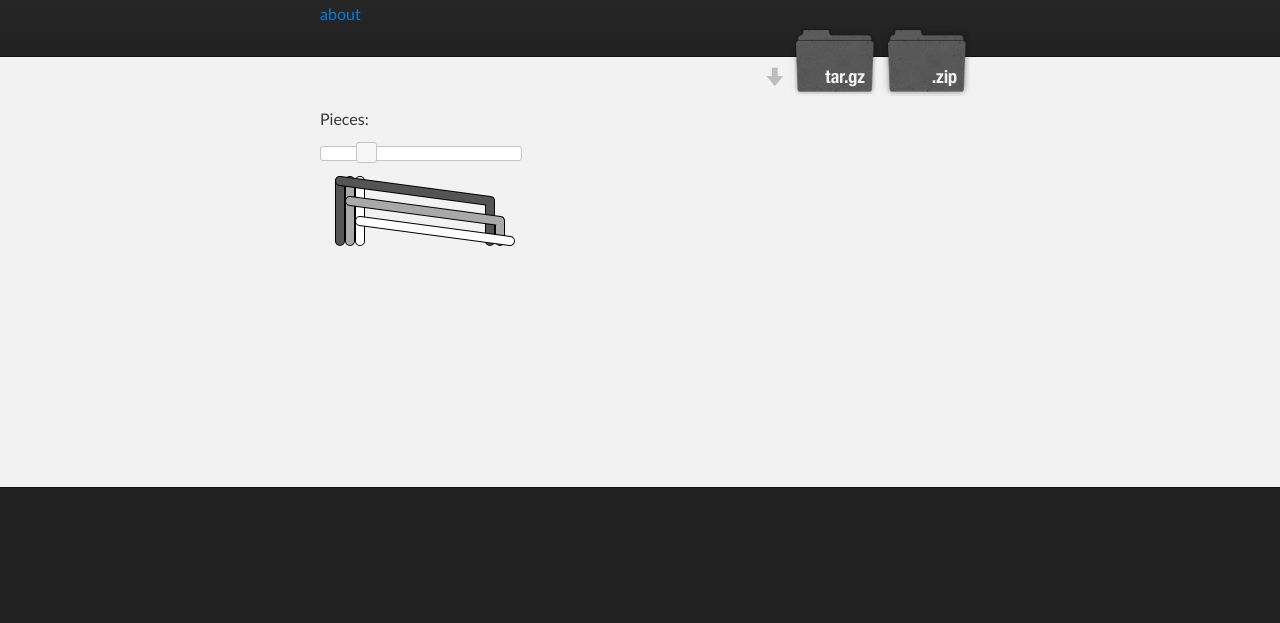
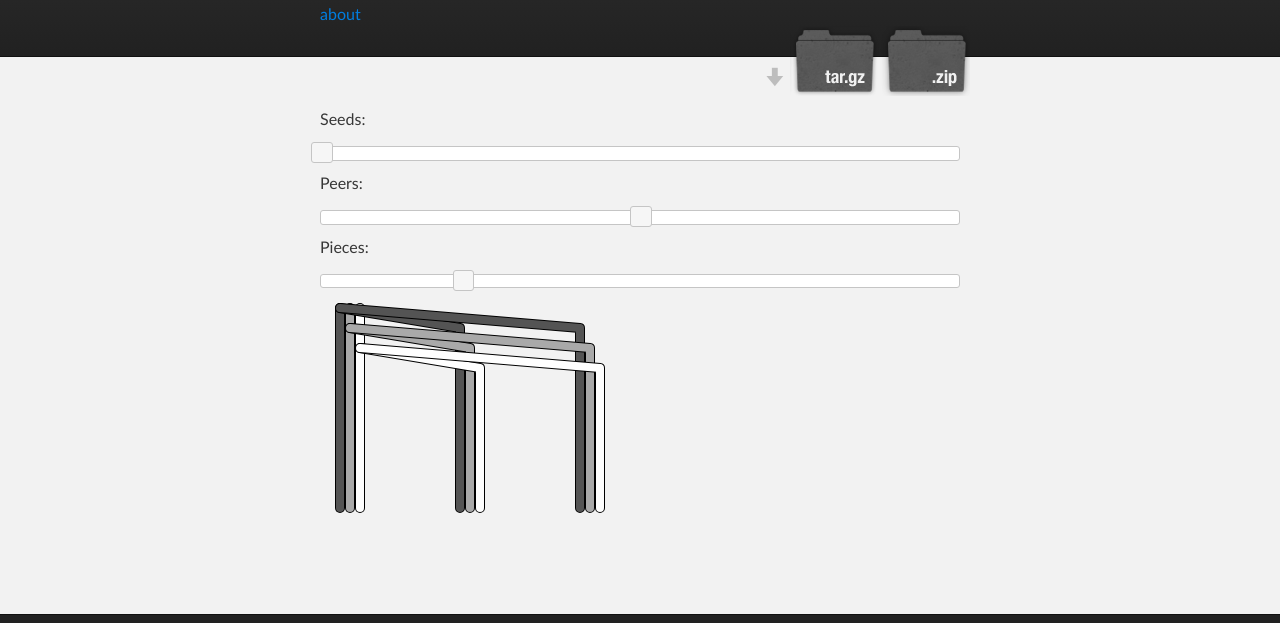
Before and after one commit to donkirkby/torrentviz, a plain HTML site: page index.html in a window 1280 px wide. Shown: the part 177-800 px from the top of the page. Drawn offline with nearby package versions, Linux system fonts and the light colour scheme.

Commit message:
Adjust number of seeds and peers.

```diff
--- a/index.html
+++ b/index.html
@@ -39,9 +39,13 @@
 	<!-- MAIN CONTENT -->
 	<div id="main_content_wrap" class="outer">
 		<section id="main_content" class="inner">
-			<p>Pieces: </p>
-			<div id="slider"></div>
-			<canvas id="canvas" width="300" height="300"></canvas>
+            <p>Seeds: </p>
+            <div id="seed-slider"></div>
+            <p>Peers: </p>
+            <div id="peer-slider"></div>
+            <p>Pieces: </p>
+            <div id="piece-slider"></div>
+			<canvas id="canvas" width="600" height="300"></canvas>
 		</section>
 	</div>
 
--- a/javascripts/main.js
+++ b/javascripts/main.js
@@ -1,15 +1,16 @@
+MAX_PIECES = 10;
+MAX_SEEDS = 3;
+MAX_PEERS = 3;
+var seedCount = 1;
+var peerCount = 2;
+var pieceCount = 3;
+
 function Node(name) {
     this.name = name;
     this.lineWidth = 10;
     this.sendTime = 20;
     this.left = 0;
-
-    this.setPieceCount = function(pieceCount) {
-        this.pieceCount = pieceCount;
-        this.bottom = this.pieceCount*this.sendTime;
-    }
-
-    this.setPieceCount(3);
+    this.bottom = MAX_PIECES*this.sendTime;
 }
 
 /**
@@ -28,7 +29,7 @@ function Transmission(sender, receiver, pieceNum, startTime) {
     this.offsetX = 20;
     this.offsetY = 20;
     this.transmissionTime = 20;
-    this.outlineShade = (256/receiver.pieceCount) & 255;
+    this.outlineShade = (256/pieceCount) & 255;
     this.outlineColour = "rgb(" + [this.outlineShade-1,
                                    this.outlineShade-1,
                                    this.outlineShade-1].join() + ")";
@@ -71,33 +72,83 @@ function Transmission(sender, receiver, pieceNum, startTime) {
     }
 }
 
-
-
 $(function() {
-    $( "#slider" ).slider({
+    $( "#seed-slider" ).slider({
         min : 1,
-        max : 10,
-        value : 3,
+        max : MAX_SEEDS,
+        value : seedCount,
         slide: function( event, ui ) {
-            seed.setPieceCount(ui.value);
-            peer.setPieceCount(ui.value);
-            transmissions = createTransmissions(ui.value);
+            seedCount = ui.value;
+            createNodes();
+            transmissions = createTransmissions();
             canvas.clearCanvas();
             drawTransmissions(transmissions);
         }
     });
   });
+$(function() {
+    $( "#peer-slider" ).slider({
+        min : 1,
+        max : MAX_PEERS,
+        value : 2,
+        slide: function( event, ui ) {
+            peerCount = ui.value;
+            createNodes();
+            transmissions = createTransmissions();
+            canvas.clearCanvas();
+            drawTransmissions(transmissions);
+        }
+    });
+  });
+$(function() {
+    $( "#piece-slider" ).slider({
+        min : 1,
+        max : MAX_PIECES,
+        value : 3,
+        slide: function( event, ui ) {
+            pieceCount = ui.value;
+            transmissions = createTransmissions();
+            canvas.clearCanvas();
+            drawTransmissions(transmissions);
+        }
+    });
+  });
+
+nodes = [];
+seeds = [];
+peers = [];
+function createNodes() {
+    nodes = [];
+    seeds = [];
+    peers = [];
+    for (var i = 0; i < seedCount; i++) {
+        seed = new Node('Seed ' + (i+1));
+        seed.left = i*seed.lineWidth * (MAX_PIECES + 2);
+        nodes.push(seed);
+        seeds.push(seed);
+    }
+    for (var i = 0; i < peerCount; i++) {
+        peer = new Node('Peer ' + (i+1));
+        peer.left = nodes.length*peer.lineWidth * (MAX_PIECES + 2);
+        nodes.push(peer);
+        peers.push(peer);
+    }
+}
+
 var canvas = $("canvas");
-var seed = new Node("seed");
-var peer = new Node("peer");
-peer.left = 150;
-function createTransmissions(pieceCount) {
+function createTransmissions() {
     var transmissions = [];
-    for (var i = 0; i < pieceCount; i++) {
-        transmissions.push(new Transmission(null, seed, i, 0));
+    for (var i in seeds) {
+        var seed = seeds[i];
+        for (var i = 0; i < pieceCount; i++) {
+            transmissions.push(new Transmission(null, seed, i, 0));
+        }
     }
-    for (var i = 0; i < pieceCount; i++) {
-        transmissions.push(new Transmission(seed, peer, i, 20*i));
+    for (var i in peers) {
+        var peer = peers[i];
+        for (var i = 0; i < pieceCount; i++) {
+            transmissions.push(new Transmission(seed, peer, i, 20*i));
+        }
     }
 
     return transmissions;
@@ -110,5 +161,6 @@ function drawTransmissions(transmissions) {
     }
 }
 
+createNodes();
 var transmissions = createTransmissions(3);
 drawTransmissions(transmissions);
```
